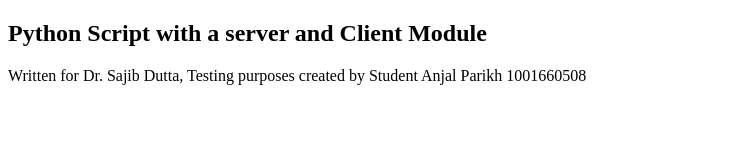
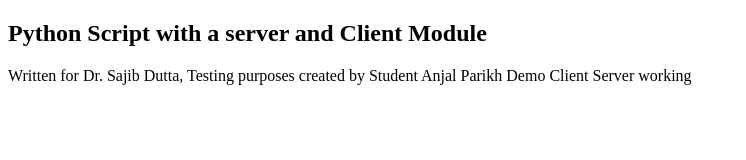
Before and after one commit to Anjal99/Server-Client, a plain HTML site: page index.html in a window 1280 px wide. Shown: the whole page, without its empty margins (0-746 px from the left). Drawn offline with Linux system fonts and the light colour scheme.

Commit message:
Update index.html

```diff
--- a/index.html
+++ b/index.html
@@ -7,7 +7,8 @@
 <body>
 	<h2>Python Script with a server and Client Module</h2>
 	<p>
-		Written for Dr. Sajib Dutta, Testing purposes created by Student Anjal Parikh 1001660508
+		Written for Dr. Sajib Dutta, Testing purposes created by Student Anjal Parikh
+		Demo Client Server working
 	</p>
 </br>
 </br>
```
